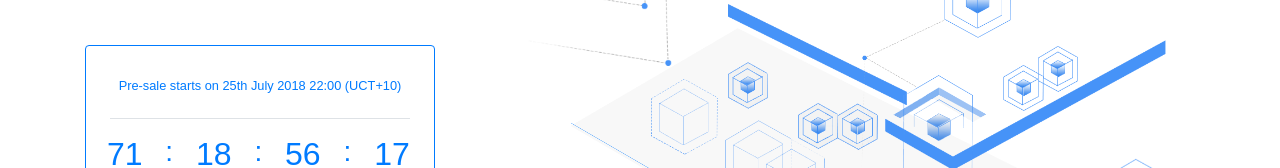
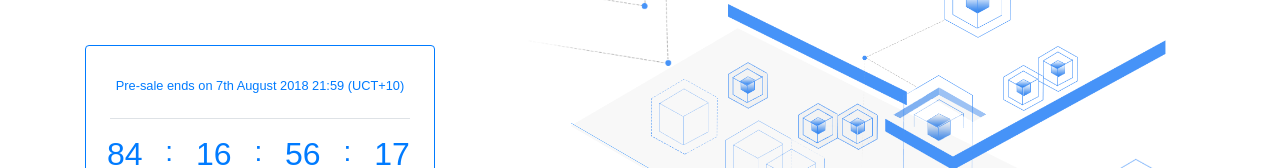
Before and after one commit to usechain/webfront, a Vue app: page / in a window 1280 px wide. Shown: the part 228-396 px from the top of the page. Built offline with nearby package versions, Linux system fonts and the light colour scheme.

Commit message:
add partner12.png

```diff
--- a/src/assets/js/lang.js
+++ b/src/assets/js/lang.js
@@ -14,7 +14,7 @@ const messages = {
         usechaintitle:'Usechain',
         usechain:'Usechain',
         description:'全球首个身份镜像区块链生态',
-        starttime:'Pre-sale 将于 2018-07-25 22:00 (UTC+10) 开始',
+        starttime:'Pre-sale 进行中 将于 2018-08-07 22:00 (UTC+10) 结束',
         buyust:'购买 UST',
         timed:'天',
         timeh:'小时',
@@ -261,7 +261,7 @@ const messages = {
         usechaintitle:'USECHAIN',
         usechain:'Usechain',
         description:'THE FIRST MIRROR IDENTITY BLOCKCHAIN',
-        starttime:'Pre-sale starts on 25th July 2018 22:00  (UCT+10)',
+        starttime:'Pre-sale ends on 7th August 2018 21:59  (UCT+10)',
         buyust:'BUY UST',
         timed:'Days',
         timeh:'Hours',
--- a/src/components/Home.vue
+++ b/src/components/Home.vue
@@ -237,7 +237,7 @@
 
         <div class="justify-content-center section">
           <div class="text-center row p-4 p-md-0">
-            <div class="col-6 col-sm-4 col-lg-3" v-for="(item,index) in 11" :key="index">
+            <div class="col-6 col-sm-4 col-lg-3" v-for="(item,index) in 12" :key="index">
               <img class="w-100 px-md-4 py-1 py-lg-4 wow flipInX" :data-wow-delay="'.'+index+'s'" :src='"../assets/images/partner"+item+".png"'/>
             </div>
           </div>
@@ -480,7 +480,7 @@ export default {
     this.device = w < 576 ? "mobile" : "pc";
   },
   mounted() {
-    $.leftTime("2018/07/25 22:00:00",function(d){
+    $.leftTime("2018/08/07 20:00:00",function(d){
       if(d.status){
         var $dateShow1=$("#dateShow1");
         $dateShow1.find(".d").html(d.d);
```
Also changed, not shown: src/assets/images/partner12.png (added).
